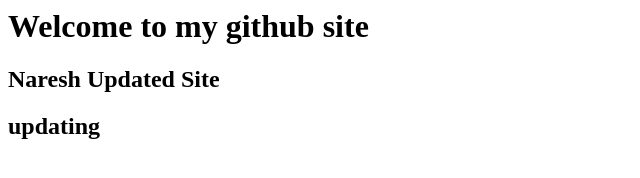
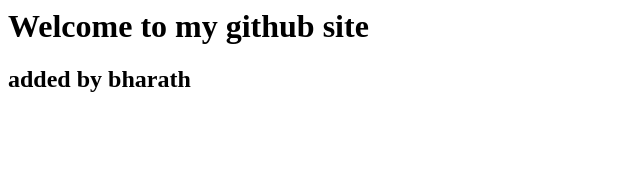
Before and after one commit to madhuchary80/madhuchary80.github.io, a plain HTML site: page index.html in a window 1280 px wide. Shown: the whole page, without its empty margins (0-640 px from the left). Drawn offline with Linux system fonts and the light colour scheme.

Commit message:
Update index.html

```diff
--- a/index.html
+++ b/index.html
@@ -1,3 +1,2 @@
 <h1>Welcome to my github site</h1>
-<h2> Naresh Updated Site </h2>
-<h2> updating </h2>
+<h2>added by bharath</h2>
```
